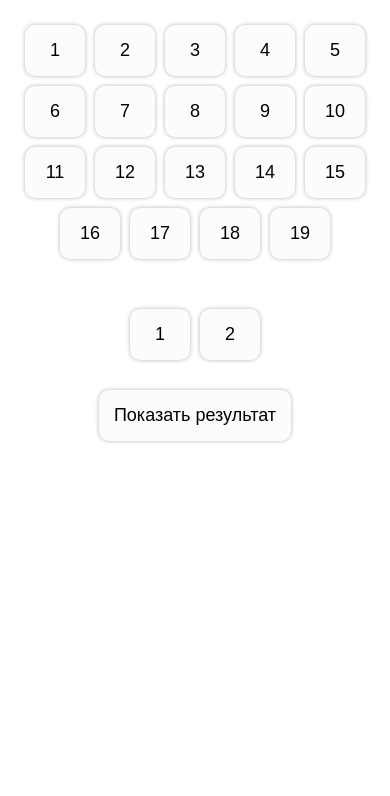
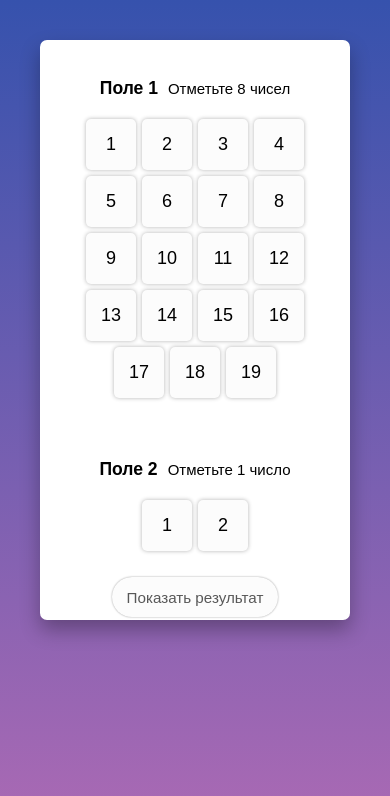
Before and after one commit to mayerprog/lottery-react, a React (Create React App) app: page / in a window 390 px wide. Shown: the top 796 px of the page. Built offline with nearby package versions, Linux system fonts and the light colour scheme; what axios-mock-adapter would draw is missing.

Commit message:
fix responsive design

```diff
--- a/src/App.js
+++ b/src/App.js
@@ -37,8 +37,6 @@ function App() {
       }
     }
     const secondSet = Math.floor(Math.random() * 2) + 1;
-    console.log("secondSet", secondSet);
-    console.log("firstSet", firstSet);
     return { firstSet, secondSet };
   };
 
@@ -46,8 +44,6 @@ function App() {
     const firstMatchCount = selected.firstField.filter((num) =>
       generated.firstSet.includes(num)
     ).length;
-    console.log("firstSelectedCount", selected);
-    console.log("secondSelectedCount", selected.secondField);
 
     const secondMatch = selected.secondField === generated.secondSet;
 
@@ -62,14 +58,13 @@ function App() {
       firstField: firstField
         .map((selected, index) => (selected ? index + 1 : null))
         .filter((num) => num !== null),
-      secondField: secondField[0] ? 1 : 2,
+      secondField: secondField.findIndex((selected) => selected) + 1,
     };
-    console.log("secondField", secondField);
-    console.log("firstField", firstField);
-
+    console.log("firstField", selectedNumbers.firstField);
+    console.log("secondField", selectedNumbers.secondField);
     if (
       selectedNumbers.firstField.length < 8 ||
-      selectedNumbers.secondField.length < 1
+      selectedNumbers.secondField < 1
     ) {
       alert(
         "Please select 8 numbers in the first field and 1 number in the second field."
@@ -113,8 +108,11 @@ function App() {
 
   return (
     <div className={styles.app}>
-      {/* <h1>Gosloto "8 из 19"</h1> */}
       <div className={styles.field}>
+        <div className={styles.titleContainer}>
+          <h3>Поле 1</h3>
+          <span>Отметьте 8 чисел</span>
+        </div>
         {firstField.map((selected, index) => (
           <button
             key={index}
@@ -126,6 +124,11 @@ function App() {
         ))}
       </div>
       <div className={styles.field}>
+        <div className={styles.titleContainer}>
+          <h3>Поле 2</h3>
+          <span>Отметьте 1 число</span>
+        </div>
+
         {secondField.map((selected, index) => (
           <button
             key={index}
@@ -136,7 +139,9 @@ function App() {
           </button>
         ))}
       </div>
-      <button onClick={handleShowResult}>Показать результат</button>
+      <button onClick={handleShowResult} className={styles.resultButton}>
+        Показать результат
+      </button>
       {result && <p>{result}</p>}
       {error && <p className={styles.error}>{error}</p>}
     </div>
--- a/src/App.module.scss
+++ b/src/App.module.scss
@@ -1,21 +1,47 @@
+body {
+  background: linear-gradient(to bottom, #3652ad, #ad6ab4);
+  background-attachment: fixed;
+}
+
 .app {
   display: flex;
   flex-direction: column;
   justify-content: flex-start;
   align-items: center;
   text-align: center;
+  font-family: "Montserrat", sans-serif;
+  margin: 40px;
+  background-color: white;
+  border-radius: 7px;
+  box-shadow: 0 10px 20px rgba(0, 0, 0, 0.3);
+  font-size: 15px;
+  box-sizing: border-box;
 }
 
 .field {
   margin: 20px;
+  flex-wrap: wrap;
+  justify-content: center;
+  margin-bottom: 20px;
+}
+
+.titleContainer {
+  display: flex;
+  flex-direction: row;
+  justify-content: center;
+  align-items: center;
+
+  h3 {
+    margin-right: 10px;
+  }
 }
 
 button {
-  margin: 5px;
-  padding: 15px;
+  margin: 3px;
+  padding: 20px;
   font-size: 18px;
   min-width: 60px;
-  border-radius: 10px;
+  border-radius: 5px;
   border-width: 0;
   box-shadow: 0px 0px 4px rgba(0, 0, 0, 0.3);
   background-color: #fcfcfc;
@@ -27,10 +53,38 @@ button {
   &:active {
     background-color: darken(#fcfcfc, 3%);
   }
+  @media (max-width: 480px) {
+    padding: 15px;
+    min-width: 50px;
+  }
+}
+
+.resultButton {
+  border-radius: 20px;
+  color: #585858;
+  align-self: center;
+  padding: 0 15px;
+  border-width: 1px;
+  border-style: none;
+  box-shadow: 0px 0px 2px rgba(0, 0, 0, 0.4);
+  border-color: #ccc;
+  min-height: 60px;
+  font-size: 0.95rem;
+  &:hover {
+    background-color: darken(#fcfcfc, 2%);
+  }
+
+  &:active {
+    background-color: darken(#fcfcfc, 3%);
+  }
+  cursor: pointer;
+  @media (max-width: 480px) {
+    min-height: 40px;
+  }
 }
 
 button.selected {
-  background-color: #5fb262;
+  background-color: #ad6ab4;
   color: white;
 }
 
```
